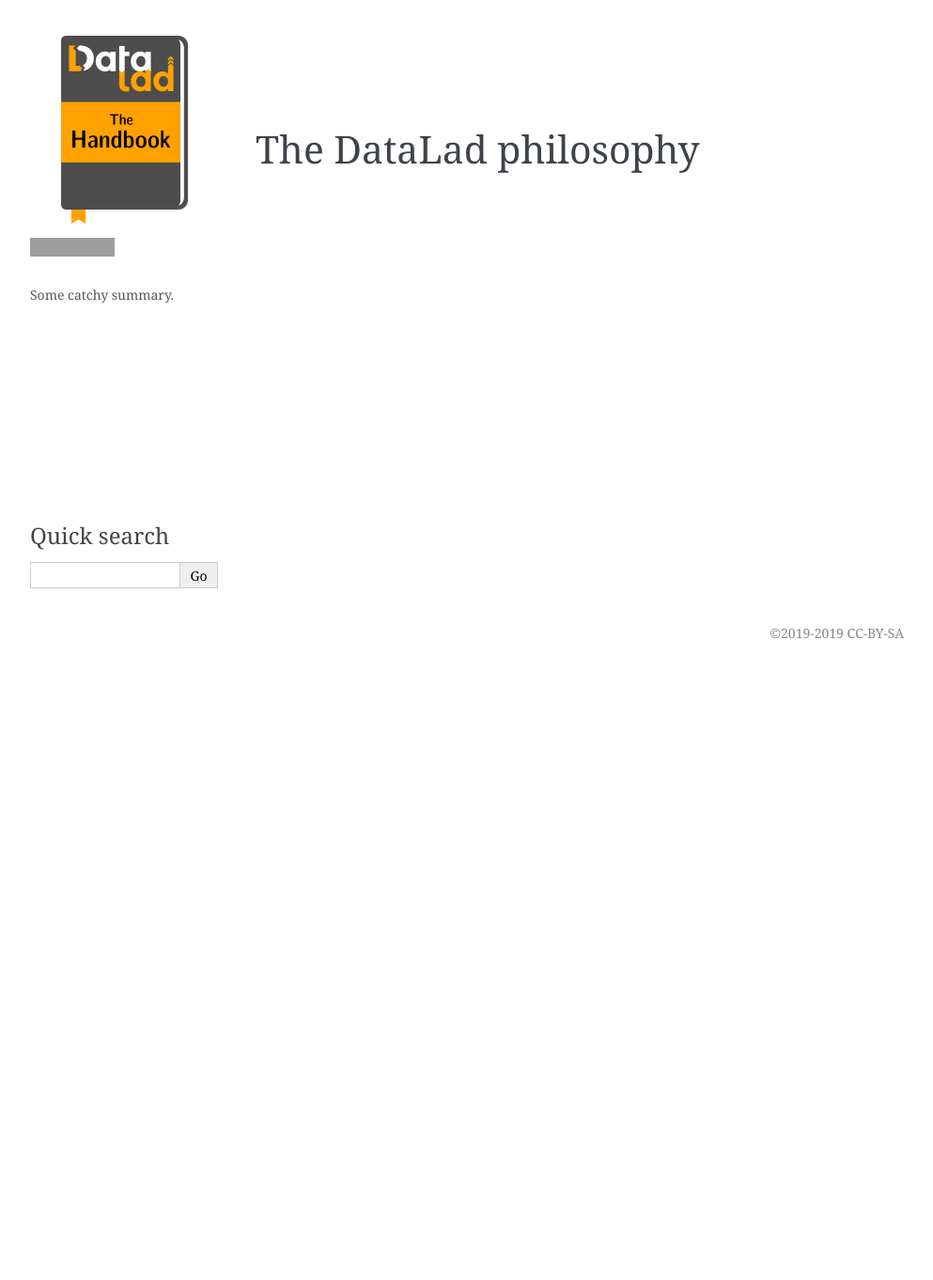
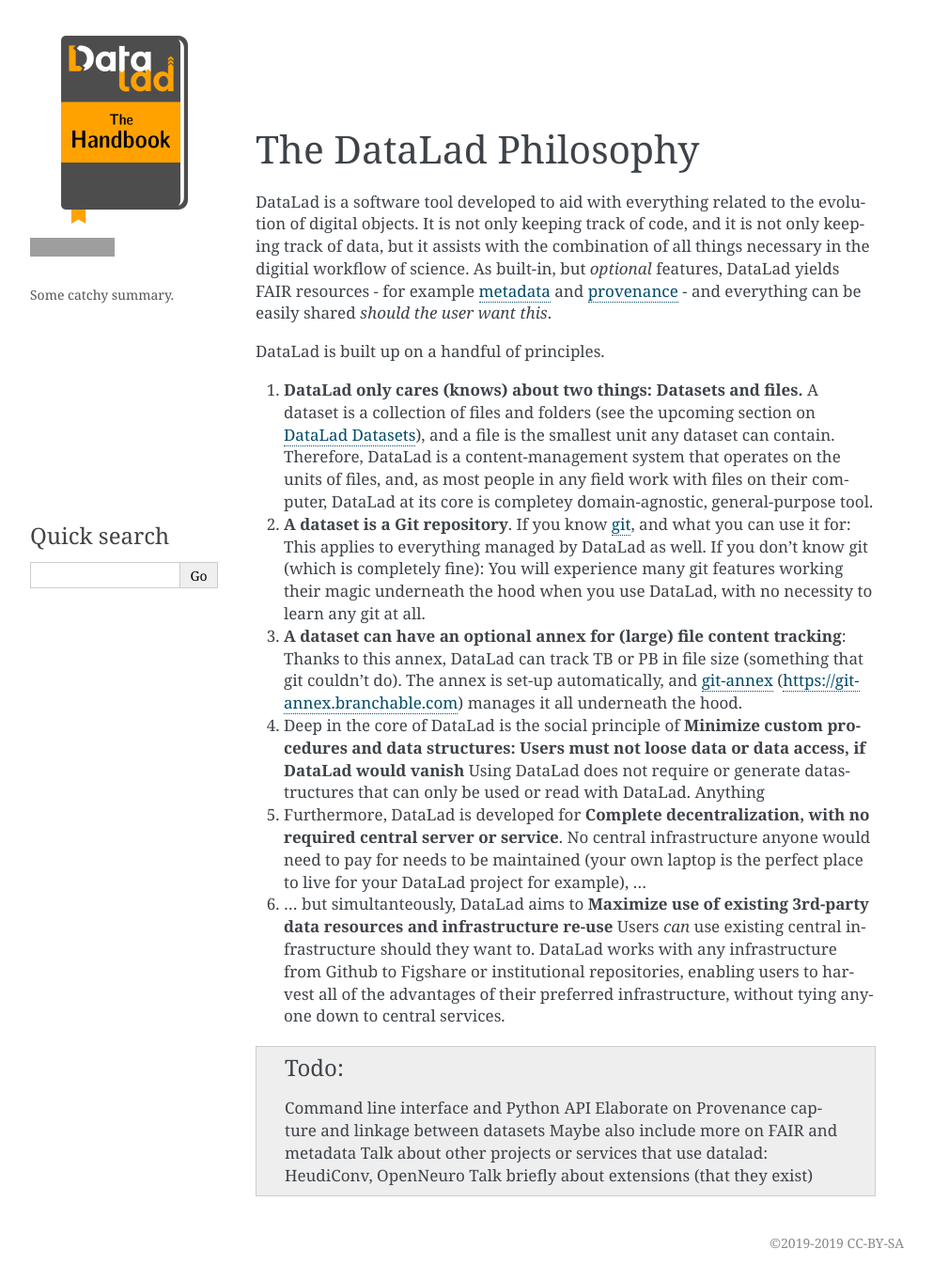
Before and after one commit to datalad-handbook/book, a Sphinx documentation site: the page built from docs/intro/philosophy.rst, in a window 1280 px wide. Shown: the whole page at 94% size, without its empty margins (148-1141 px from the left). Built offline with Sphinx 7.4.7, drawn with Linux system fonts in a browser that asks for light colours; comment, search, counter and statistics services are not loaded; before the commit the page ends 900 px from its top, so only the background shows below that; grey boxes are pictures that could not be loaded.

Commit message:
start to talk about the Philosophy/principles of Datalad

```diff
--- a/docs/intro/philosophy.rst
+++ b/docs/intro/philosophy.rst
@@ -1,3 +1,56 @@
 ######################
-The DataLad philosophy
+The DataLad Philosophy
 ######################
+
+DataLad is a software tool developed to aid with everything related to the
+evolution of digital objects. It is not only keeping track of code, and it is not
+only keeping track of data, but it assists with the combination of all things
+necessary in the digitial workflow of science.
+As built-in, but *optional* features, DataLad yields FAIR resources - for example
+:term:`metadata` and :term:`provenance` - and everything can be easily shared
+*should the user want this*.
+
+DataLad is built up on a handful of principles.
+
+#. **DataLad only cares (knows) about two things: Datasets and files.**
+   A dataset is a collection of files and folders (see the upcoming section on :ref:`datasets`),
+   and a file is the smallest unit any dataset can contain. Therefore, DataLad is a
+   content-management system that operates on the units of files, and, as most people
+   in any field work with files on their computer, DataLad at its core is completey
+   domain-agnostic, general-purpose tool.
+
+#. **A dataset is a Git repository**. If you know :term:`git`, and what you can use it for:
+   This applies to everything managed by DataLad as well. If you don't know git
+   (which is completely fine): You will experience many git features working their
+   magic underneath the hood when you use DataLad, with no necessity to learn any git at all.
+
+#. **A dataset can have an optional annex for (large) file content tracking**:
+   Thanks to this annex, DataLad can track TB or PB in file size (something that git
+   couldn't do). The annex is set-up automatically, and :term:`git-annex`
+   (https://git-annex.branchable.com) manages it all underneath the hood.
+
+#. Deep in the core of DataLad is the social principle of
+   **Minimize custom procedures and data structures: Users must not loose data or data access, if DataLad would vanish**
+   Using DataLad does not require or generate datastructures that can only be
+   used or read with DataLad. Anything
+
+#. Furthermore, DataLad is developed for
+   **Complete decentralization, with no required central server or service**.
+   No central infrastructure anyone would need to pay for needs to be maintained
+   (your own laptop is the perfect place to live for your DataLad project for example),
+   ...
+
+#. ... but simultanteously, DataLad aims to
+   **Maximize use of existing 3rd-party data resources and infrastructure re-use**
+   Users *can* use existing central infrastructure should they want to.
+   DataLad works with any infrastructure from Github to Figshare or institutional
+   repositories, enabling users to harvest all of the advantages of their preferred
+   infrastructure, without tying anyone down to central services.
+
+.. todo::
+
+   Command line interface and Python API
+   Elaborate on Provenance capture and linkage between datasets
+   Maybe also include more on FAIR and metadata
+   Talk about other projects or services that use datalad: HeudiConv, OpenNeuro
+   Talk briefly about extensions (that they exist)
```
